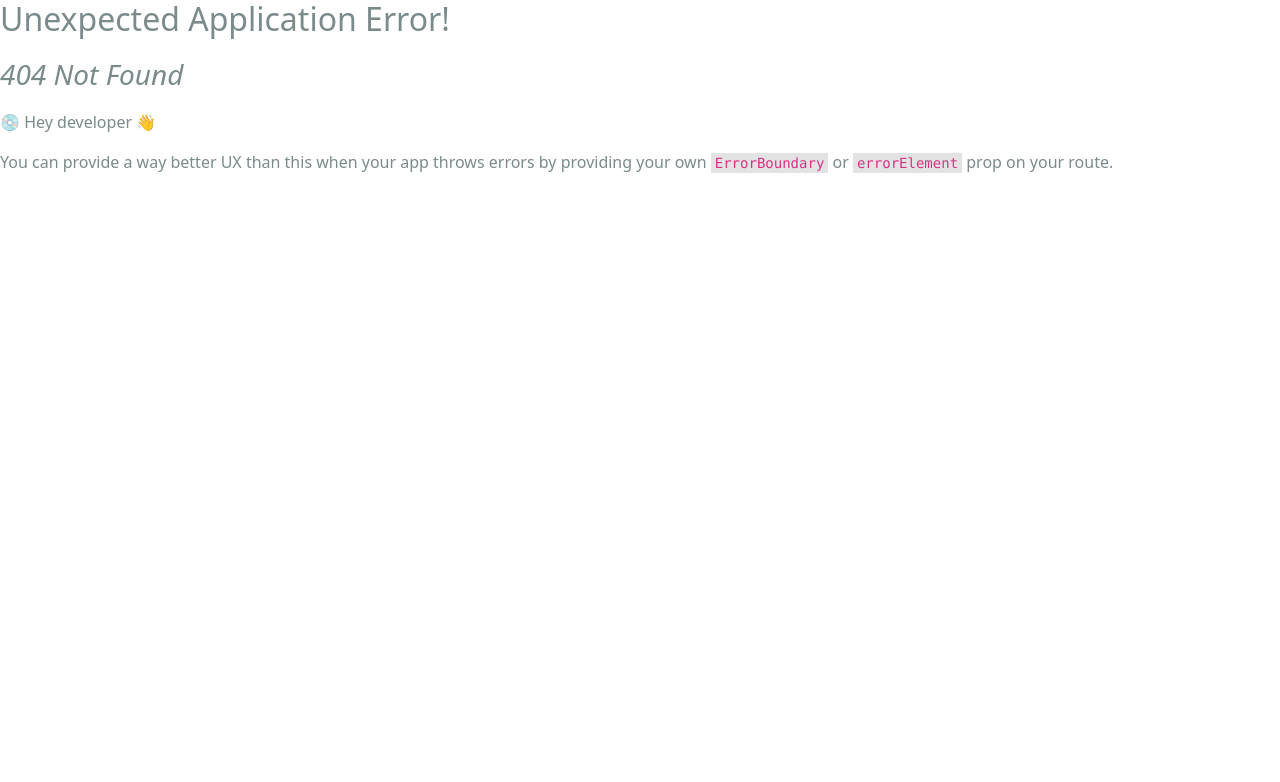
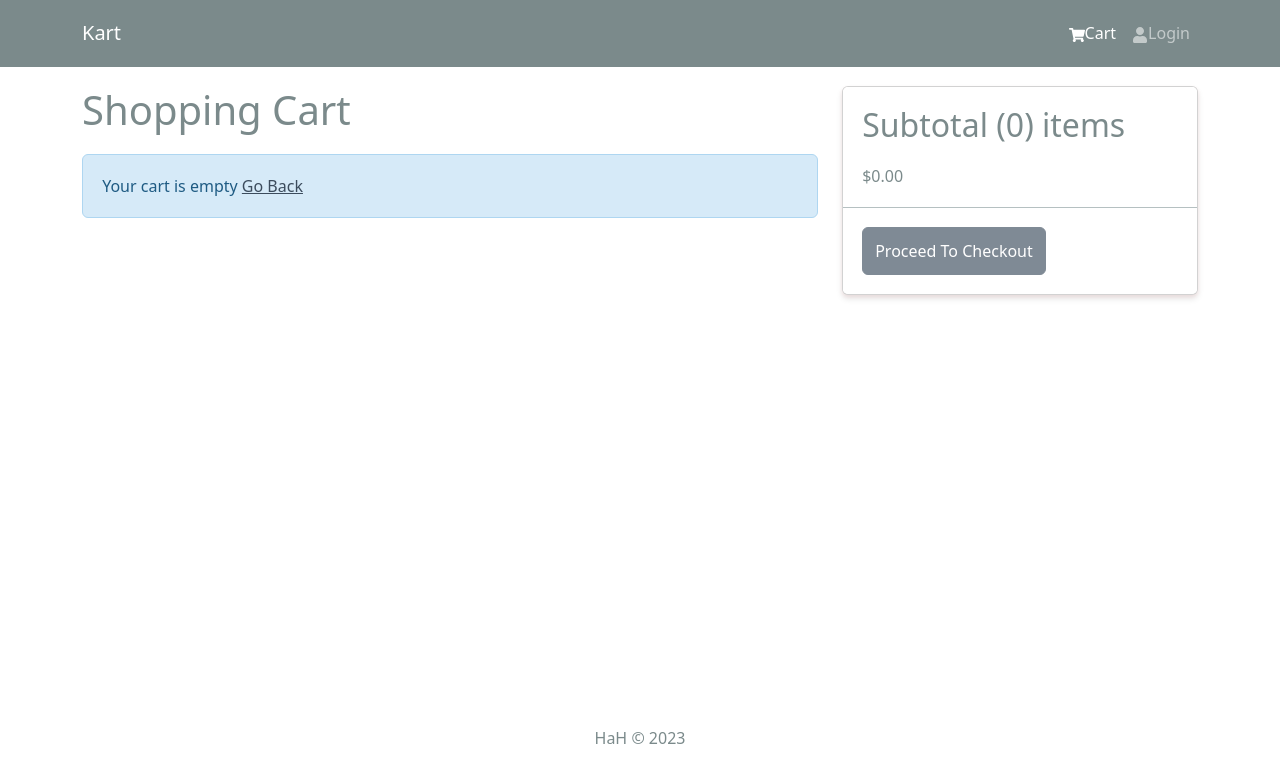
Before and after one commit to harshugpt/kart, a React (Create React App) app in the folder frontend/: page /cart in a window 1280 px wide. Before the commit this address had no page. Shown: the top 782 px of the page. Built offline with nearby package versions, Linux system fonts and the light colour scheme.

Commit message:
created cartpage ui

```diff
--- a/frontend/src/index.js
+++ b/frontend/src/index.js
@@ -17,12 +17,14 @@
 import reportWebVitals from "./reportWebVitals";
 import HomePage from "./pages/HomePage";
 import ProductPage from "./pages/ProductPage";
+import CartPage from "./pages/CartPage";
 
 const router = createBrowserRouter(
   createRoutesFromElements(
     <Route path="/" element={<App />}>
       <Route index={true} path="/" element={<HomePage />} />
       <Route path="/product/:id" element={<ProductPage />} />
+      <Route path="/cart" element={<CartPage />} />
     </Route>
   )
 );
--- /dev/null
+++ b/frontend/src/pages/CartPage.jsx
@@ -0,0 +1,105 @@
+import React from "react";
+import { Link, useNavigate } from "react-router-dom";
+import {
+  Row,
+  Col,
+  ListGroup,
+  Image,
+  Form,
+  Button,
+  Card,
+} from "react-bootstrap";
+import { FaTrash } from "react-icons/fa";
+import Message from "../components/Message";
+import { useDispatch, useSelector } from "react-redux";
+import { addToCart } from "../slices/cartSlice";
+
+const CartPage = () => {
+  const navigate = useNavigate();
+  const dispatch = useDispatch();
+
+  const cart = useSelector((state) => state.cart);
+  const { cartItems } = cart;
+
+  const addToCartHandler = async (product, qty) => {
+    dispatch(addToCart({ ...product, qty }));
+  };
+
+  return (
+    <>
+      <Row>
+        <Col md={8}>
+          <h1 style={{ marginBottom: "20px" }}>Shopping Cart</h1>
+          {cartItems.length === 0 ? (
+            <Message>
+              Your cart is empty <Link to="/">Go Back</Link>
+            </Message>
+          ) : (
+            <ListGroup variant="flush">
+              {cartItems.map((item) => (
+                <ListGroup.Item key={item._id}>
+                  <Row>
+                    <Col md={2}>
+                      <Image src={item.image} alt={item.name} fluid rounded />
+                    </Col>
+                    <Col md={3}>
+                      <Link to={`/product/${item._id}`}>{item.name}</Link>
+                    </Col>
+                    <Col md={2}>${item.price}</Col>
+                    <Col md={2}>
+                      <Form.Control
+                        as="select"
+                        value={item.qty}
+                        onChange={(e) =>
+                          addToCartHandler(item, Number(e.target.value))
+                        }
+                      >
+                        {[...Array(item.countInStock).keys()].map((x) => (
+                          <option key={x + 1} value={x + 1}>
+                            {x + 1}
+                          </option>
+                        ))}
+                      </Form.Control>
+                    </Col>
+                    <Col md={2}>
+                      <Button type="button" variant="light">
+                        <FaTrash />
+                      </Button>
+                    </Col>
+                  </Row>
+                </ListGroup.Item>
+              ))}
+            </ListGroup>
+          )}
+        </Col>
+        <Col md={4}>
+          <Card>
+            <ListGroup variant="flush">
+              <ListGroup.Item>
+                <h2>
+                  Subtotal ({cartItems.reduce((acc, item) => acc + item.qty, 0)}
+                  ) items
+                </h2>
+                $
+                {cartItems
+                  .reduce((acc, item) => acc + item.qty * item.price, 0)
+                  .toFixed(2)}
+              </ListGroup.Item>
+              <ListGroup.Item>
+                <Button
+                  type="button"
+                  className="btn-block"
+                  disabled={cartItems.length === 0}
+                >
+                  Proceed To Checkout
+                </Button>
+              </ListGroup.Item>
+            </ListGroup>
+          </Card>
+        </Col>
+      </Row>
+    </>
+  );
+};
+
+export default CartPage;
```
